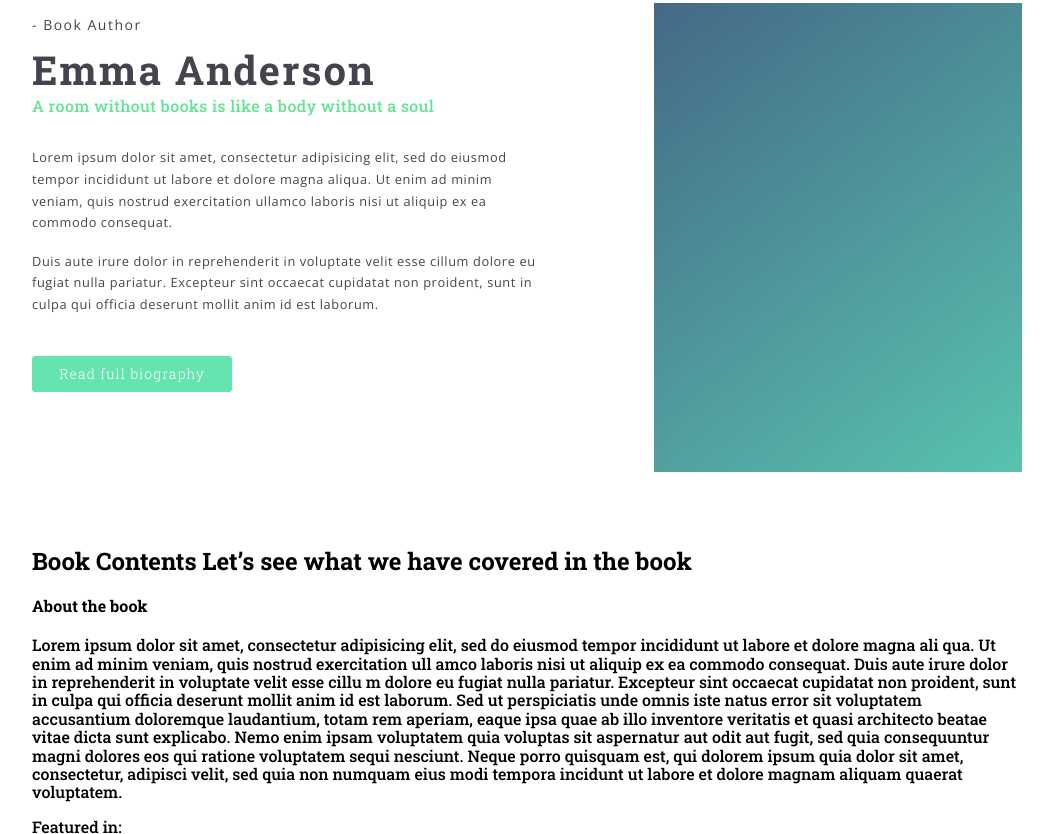
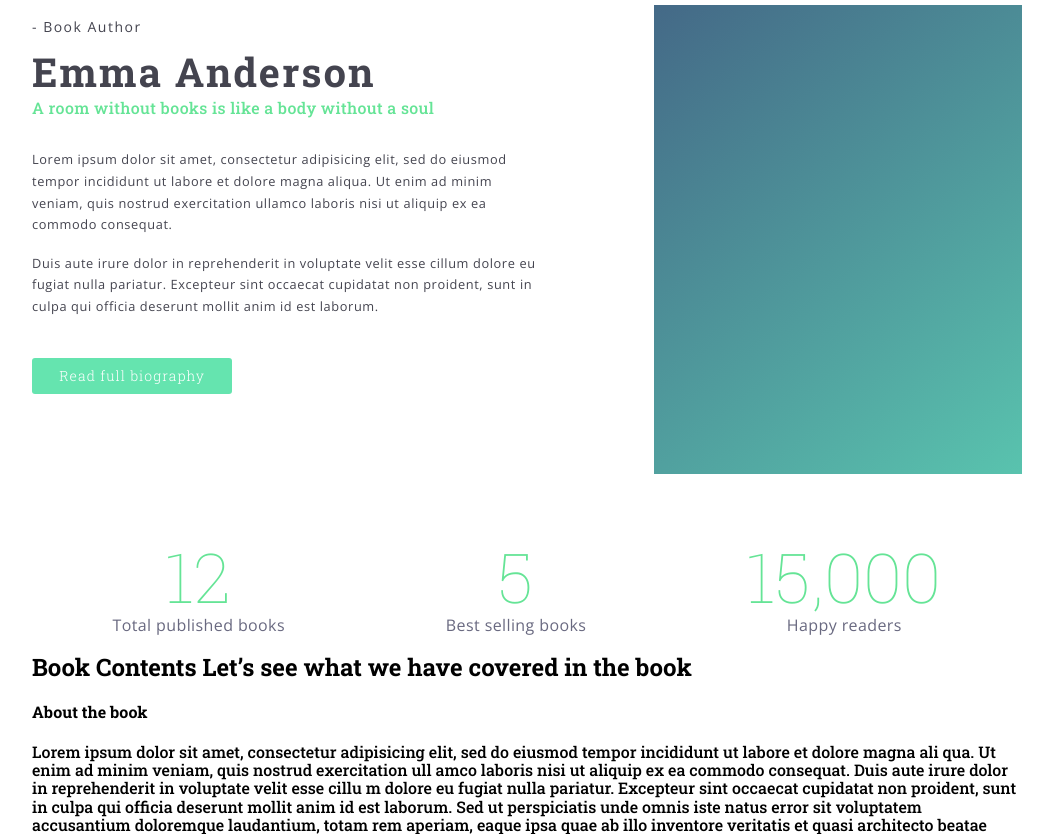
Before and after one commit to not-k1ng-solomon/tp-layout-course, a website: page src/index.html in a window 1280 px wide. Shown: the part 1020-1854 px from the top of the page, without its empty margins (113-1166 px from the left). Drawn offline with nearby package versions, Linux system fonts and the light colour scheme; files that its build step writes are made by us from their sources.

Commit message:
end lesson 7

```diff
--- a/src/css/index.scss
+++ b/src/css/index.scss
@@ -22,6 +22,11 @@ body {
 
 a {
   text-decoration: none;
+}
+
+.wrap, .header {
+  max-width: 990px;
+  margin: 0 auto;
 }
 
 .page-main {
@@ -214,7 +219,7 @@ a {
 }
 
 .block-author {
-  padding: 136px 0;
+  padding: 138px 0;
   display: flex;
   justify-content: space-between;
   .block-content{
@@ -273,7 +278,21 @@ a {
     margin-right: 40px;
   }
 }
-.wrap, .header {
-  max-width: 990px;
-  margin: 0 auto;
+.block-counter{
+  display: flex;
+  justify-content: space-around;
+  text-align: center;
+  &__value{
+    font-family: 'Roboto Slab', serif;
+    display: block;
+    color: $accent_color;
+    font-size: 4.3rem;
+    font-weight: 100;
+  }
+  &__description{
+    margin: 5px 0 0 0;
+    font-family: 'Open Sans', Serif;
+    color: #696980;
+    letter-spacing: 0.4px;
+  }
 }
--- a/src/index.html
+++ b/src/index.html
@@ -7,7 +7,7 @@
     <meta http-equiv="X-UA-Compatible" content="ie=edge">
     <title>Document</title>
     <link rel="stylesheet" href="/node_modules/normalize.css/normalize.css">
-    <link href="https://fonts.googleapis.com/css2?family=Open+Sans:ital,wght@0,400;0,600;0,700;1,400;1,600;1,700&family=Roboto+Slab:wght@300;500;700;800&display=swap"
+    <link href="https://fonts.googleapis.com/css2?family=Open+Sans:ital,wght@0,400;0,600;0,700;1,400;1,600;1,700&family=Roboto+Slab:wght@100;300;500;700;800&display=swap"
           rel="stylesheet">
     <link rel="stylesheet" href="css/style.css">
 
@@ -96,18 +96,18 @@
     </div>
     <div class="wrap">
         <div class="block-counter">
-            <div class="block-counter__item">
-                <p class="block-counter__value"></p>
-                <p></p>
-            </div>
-            <div class="block-counter__item">
-                <p class="block-counter__value"></p>
-                <p></p>
-            </div>
-            <div class="block-counter__item">
-                <p class="block-counter__value"></p>
-                <p></p>
-            </div>
+            <p class="block-counter__description">
+                <span class="block-counter__value">12</span>
+                Total published books
+            </p>
+            <p class="block-counter__description">
+                <span class="block-counter__value">5</span>
+                Best selling books
+            </p>
+            <p class="block-counter__description">
+                <span class="block-counter__value">15,000</span>
+                Happy readers
+            </p>
         </div>
     </div>
 </section>
```
